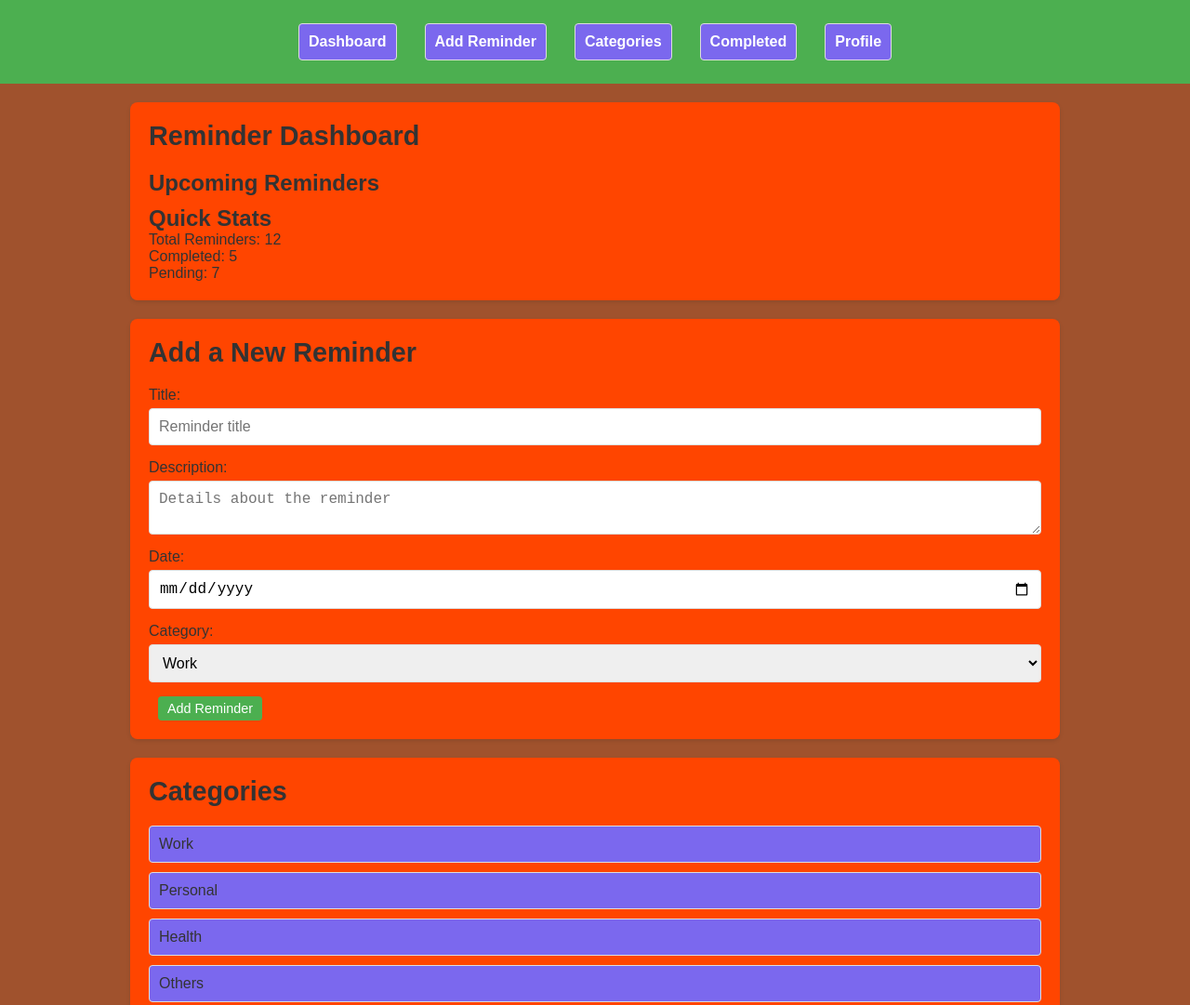
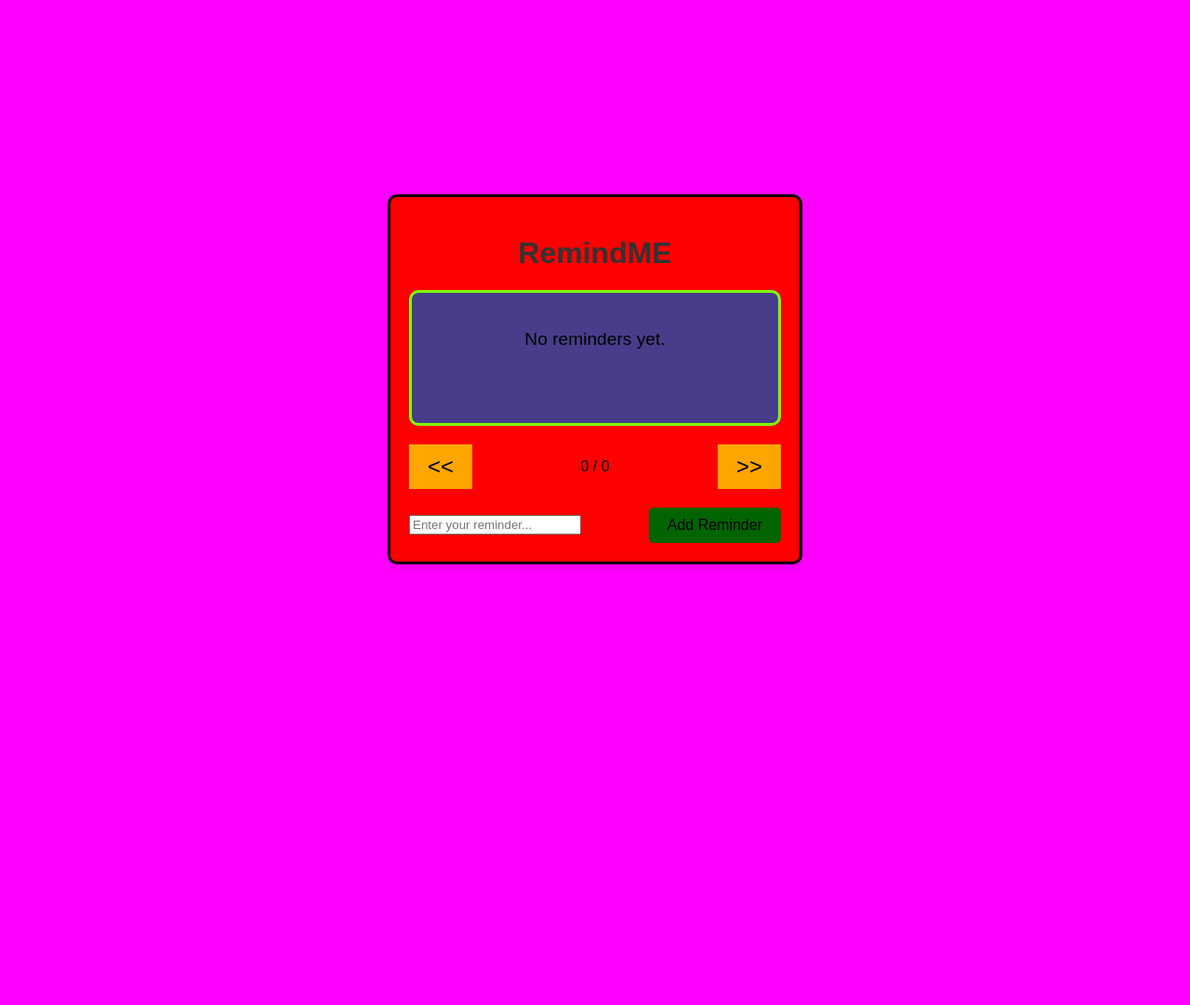
Before and after one commit to JoshAllenbills/Coding-Challenge-5--Reminder-App, a plain HTML site: page index.html in a window 1280 px wide. Shown: the top 1081 px of the page at 93% size. After the commit the page ends 816 px from the top, so only its background shows below. Drawn offline with Linux system fonts and the light colour scheme.

Commit message:
initial commit

```diff
--- a/index.html
+++ b/index.html
@@ -1,98 +1,30 @@
-<!DOCTYPE html>
-<html lang="en">
-<head>
-  <meta charset="UTF-8">
-  <meta name="viewport" content="width=device-width, initial-scale=1.0">
-  <title>Reminder Website</title>
-  <link rel="stylesheet" href="style.css">
+<meta charset="UTF-8">
+<meta name="viewport" content="width=device-width, initial-scale=1.0">
+<title>RemindME</title>
+<link rel="stylesheet" href="style.css">
 </head>
 <body>
-  <header>
-    <nav>
-      <ul>
-        <li><a href="#dashboard">Dashboard</a></li>
-        <li><a href="#add-reminder">Add Reminder</a></li>
-        <li><a href="#categories">Categories</a></li>
-        <li><a href="#completed">Completed</a></li>
-        <li><a href="#profile">Profile</a></li>
-      </ul>
-    </nav>
+<div class="container">
+  <header class="title-bar">
+    <h1>RemindME</h1>
   </header>
 
-  <section id="dashboard">
-    <h1>Reminder Dashboard</h1>
-    <div>
-      <div>
-        <h2>Upcoming Reminders</h2>
-        <ul>
-          <li>Meeting with Josh Allen - Dec 10, 2024</li>
-          <li>Doctor's Appointment - Dec 15, 2024</li>
-        </ul>
-      </div>
-      <div>
-        <h2>Quick Stats</h2>
-        <p>Total Reminders: 12</p>
-        <p>Completed: 5</p>
-        <p>Pending: 7</p>
-      </div>
-    </div>
-  </section>
+  <div class="reminder-box">
+    <p id="current-reminder">No reminders yet.</p>
+  </div>
 
+  <div class="navigation">
+    <button id="prev-btn" class="nav-btn"><<</button>
+    <span id="reminder-counter">0 / 0</span>
+    <button id="next-btn" class="nav-btn">>></button>
+  </div>
 
-  <section id="add-reminder">
-    <h1>Add a New Reminder</h1>
-    <form action="/add-reminder" method="POST">
-      <label for="reminder-title">Title:</label>
-      <input type="text" id="reminder-title" name="title" placeholder="Reminder title" required>
+  <div class="add-reminder">
+    <input type="text"  class="reminder-input" id="reminder-input" placeholder="Enter your reminder...">
+    <button class="add-btn" id="add-btn">Add Reminder</button>
+  </div>
+</div>
 
-      <label for="reminder-description">Description:</label>
-      <textarea id="reminder-description" name="description" placeholder="Details about the reminder"></textarea>
-
-      <label for="reminder-date">Date:</label>
-      <input type="date" id="reminder-date" name="date" required>
-
-      <label for="reminder-category">Category:</label>
-      <select id="reminder-category" name="category">
-        <option value="work">Work</option>
-        <option value="personal">Personal</option>
-        <option value="health">Health</option>
-        <option value="others">Others</option>
-      </select>
-
-      <button type="submit">Add Reminder</button>
-    </form>
-  </section>
-
-
-  <section id="categories">
-    <h1>Categories</h1>
-    <ul>
-      <li>Work</li>
-      <li>Personal</li>
-      <li>Health</li>
-      <li>Others</li>
-    </ul>
-  </section>
-
-
-  <section id="completed">
-    <h1>Completed Reminders</h1>
-    <ul>
-      <li>Buy groceries - Completed on Dec 5, 2024</li>
-      <li>Submit project report - Completed on Dec 3, 2024</li>
-    </ul>
-  </section>
-
-  <section id="profile">
-    <h1>Your Profile</h1>
-    <p>Name: Colin Djurkinjak</p>
-    <p>Email: colin.djurkinjak@example.com</p>
-    <p>Joined: Jan 15, 2024</p>
-  </section>
-
-  <footer>
-    <p>&copy; 2024 Reminder Website. All Rights Reserved.</p>
-  </footer>
-  <script src="script.js"></script>
+<script src="script.js"></script>
 </body>
 </html>
--- a/script.js
+++ b/script.js
@@ -1,72 +1,45 @@
-document.addEventListener("DOMContentLoaded", () => {
-    const reminders = [];
-    const completedReminders = [];
+let reminders = [];
+let currentIndex = -1;
 
-    const dashboardList = document.querySelector("#dashboard ul");
-    const completedList = document.querySelector("#completed ul");
-    const reminderForm = document.querySelector("#add-reminder form");
-    const reminderTitle = document.querySelector("#reminder-title");
-    const reminderDescription = document.querySelector("#reminder-description");
-    const reminderDate = document.querySelector("#reminder-date");
-    const reminderCategory = document.querySelector("#reminder-category");
+const currentReminder = document.getElementById("current-reminder");
+const reminderInput = document.getElementById("reminder-input");
+const prevBtn = document.getElementById("prev-btn");
+const nextBtn = document.getElementById("next-btn");
+const reminderCounter = document.getElementById("reminder-counter");
+const addBtn = document.getElementById("add-btn");
 
-    const renderReminders = () => {
-      dashboardList.innerHTML = "";
-      reminders.forEach((reminder, index) => {
-        const li = document.createElement("li");
-        li.innerHTML = `
-          <strong>${reminder.title}</strong> - ${reminder.date}
-          <p>${reminder.description} (${reminder.category})</p>
-          <button class="complete" data-index="${index}">Complete</button>
-          <button class="delete" data-index="${index}">Delete</button>
-        `;
-        dashboardList.appendChild(li);
-      });
-    };
+function updateReminder() {
+  if (currentIndex >= 0 && currentIndex < reminders.length) {
+    currentReminder.textContent = reminders[currentIndex];
+    reminderCounter.textContent = `${currentIndex + 1} / ${reminders.length}`;
+  } else {
+    currentReminder.textContent = "No reminders yet.";
+    reminderCounter.textContent = "0 / 0";
+  }
+}
 
-    const renderCompletedReminders = () => {
-      completedList.innerHTML = "";
-      completedReminders.forEach(reminder => {
-        const li = document.createElement("li");
-        li.textContent = `${reminder.title} - Completed on ${reminder.completedDate}`;
-        completedList.appendChild(li);
-      });
-    };
+addBtn.addEventListener("click", () => {
+  const newReminder = reminderInput.value.trim();
+  if (newReminder) {
+    reminders.push(newReminder);
+    currentIndex = reminders.length - 1; // Set current reminder to the latest
+    updateReminder();
+    reminderInput.value = ""; // Clear input field
+  }
+});
 
-    reminderForm.addEventListener("submit", (e) => {
-      e.preventDefault();
-      const title = reminderTitle.value.trim();
-      const description = reminderDescription.value.trim();
-      const date = reminderDate.value;
-      const category = reminderCategory.value;
+prevBtn.addEventListener("click", () => {
+  if (currentIndex > 0) {
+    currentIndex--;
+    updateReminder();
+  }
+});
 
-      if (title && date) {
-        reminders.push({ title, description, date, category });
-        reminderForm.reset();
-        renderReminders();
-      } else {
-        alert("Please fill in both title and date.");
-      }
-    });
+nextBtn.addEventListener("click", () => {
+  if (currentIndex < reminders.length - 1) {
+    currentIndex++;
+    updateReminder();
+  }
+});
 
-    dashboardList.addEventListener("click", (e) => {
-      const target = e.target;
-      const index = target.dataset.index;
-
-      if (target.classList.contains("complete")) {
-        const completedReminder = reminders.splice(index, 1)[0];
-        completedReminder.completedDate = new Date().toLocaleDateString();
-        completedReminders.push(completedReminder);
-        renderReminders();
-        renderCompletedReminders();
-      }
-
-      if (target.classList.contains("delete")) {
-        reminders.splice(index, 1);
-        renderReminders();
-      }
-    });
-
-    renderReminders();
-    renderCompletedReminders();
-  });
+updateReminder();
--- a/style.css
+++ b/style.css
@@ -1,113 +1,94 @@
-* {
-    margin: 0;
-    padding: 0;
-    box-sizing: border-box;
+body {
+  font-family: Arial, sans-serif;
+  display: flex;
+  justify-content: center;
+  align-items: center;
+  height: 100vh;
 }
 
-  body {
-    font-family: Arial, sans-serif;
-    background-color:sienna;
+
+.container {
+  width: 400px;
+  background-color: red;
+  padding: 20px;
+  border-radius: 10px;
+  box-shadow: 0 4px 8px rgba(0, 0, 0, 0.1);
+  border: 3px solid black;
+}
+
+.title-bar {
+  text-align: center;
+  margin-bottom: 20px;
+}
+
+.title-bar h1 {
+  font-size: 2em;
   color: #333;
 }
 
-  header {
-    background-color: #4caf50;
-    color: white;
-    padding: 15px;
+.reminder-box {
+  background-color:darkslateblue;
+  border: 3px solid chartreuse;
+  border-radius: 10px;
+  padding: 20px;
   text-align: center;
+  font-size: 1.2em;
+  min-height: 100px;
+  margin-bottom: 20px;
 }
 
-  header nav ul {
-    list-style: none;
+.navigation {
   display: flex;
-    justify-content: center;
-    padding: 0;
+  justify-content: space-between;
+  align-items: center;
+  margin-bottom: 20px;
 }
 
-  header nav ul li {
-    margin: 0 15px;
+.nav-btn {
+  background-color: orange;
+  border: none;
+  padding: 10px 20px;
+  font-size: 1.5em;
+  cursor: pointer;
 }
 
-  header nav ul li a {
-    color: white;
-    text-decoration: none;
-    font-weight: bold;
+.nav-btn:hover {
+  background-color: #f2c700;
 }
 
-  header nav ul li a:hover {
-    text-decoration: underline;
+.reminder-counter {
+  font-size: 1.2em;
+  color: #333;
+}
+.add-reminder {
+  display: flex;
+  justify-content: space-between;
+  align-items: center;
+  color: black;
+
+
+}
+body{
+  background-color: fuchsia;
 }
 
-  section {
-    max-width: 1000px;
-    margin: 20px auto;
-    background-color:orangered;
-    padding: 20px;
-    border-radius: 8px;
-    box-shadow: 0 2px 4px rgba(0, 0, 0, 0.1);
+.enter {
+  width: 70%;
+  padding: 10px;
+  font-size: 1em;
+  border: 2px solid #ccc;
+  border-radius: 5px;
 }
 
-  h1 {
-    margin-bottom: 20px;
-    font-size: 1.8rem;
+.add-btn {
+  background-color:darkgreen;
+  border: none;
+  padding: 10px 20px;
+  font-size: 1em;
+  cursor: pointer;
+  border-radius: 5px;
 }
 
-  ul {
-    list-style: none;
-    margin: 10px 0;
-    padding: 0;
+.add-btn:hover {
+  background-color: green;
 }
-
-  ul li {
-    margin: 10px 0;
-    padding: 10px;
-    background-color:mediumslateblue;
-    border: 1px solid #ddd;
-    border-radius: 4px;
-  }
-
-  button {
-    background-color: #4caf50;
-    color: white;
-    padding: 5px 10px;
-    border: none;
-    border-radius: 4px;
-    cursor: pointer;
-    font-size: 0.9rem;
-    margin-left: 10px;
-  }
-
-  button:hover {
-    background-color: #45a049;
-  }
-
-  #add-reminder form {
-    display: flex;
-    flex-direction: column;
-  }
-
-  #add-reminder form label {
-    margin-bottom: 5px;
-  }
-
-  #add-reminder form input,
-  #add-reminder form textarea,
-  #add-reminder form select {
-    padding: 10px;
-    margin-bottom: 15px;
-    border: 1px solid #ddd;
-    border-radius: 4px;
-    font-size: 1rem;
-  }
-
-  #add-reminder form button {
-    align-self: flex-start;
-  }
-
-  footer {
-    text-align: center;
-    padding: 10px;
-    background-color:cornflowerblue;
-    color: purple;
-    margin-top: 20px;
-  }
```
Lines whose indentation alone changed are shown as unchanged.
